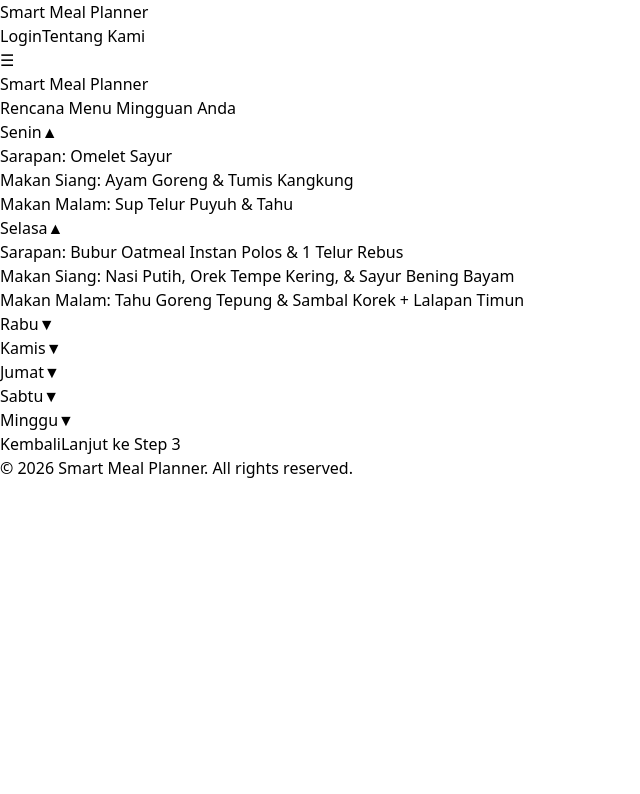
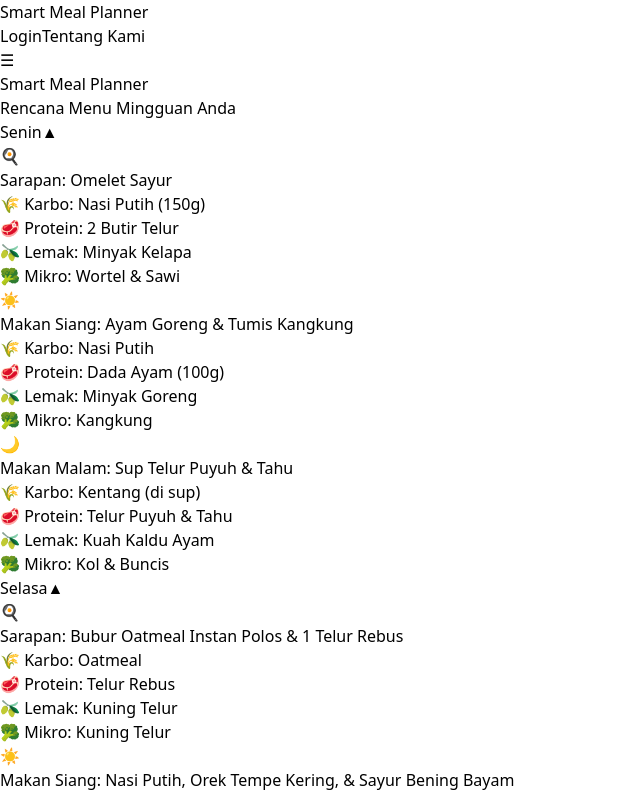
Before and after one commit to muflihfuadi-gif/smart_meal_planner_react, a React (Vite) app: page /step-2 in a window 1280 px wide. Shown: the top 794 px of the page, without its empty margins (0-640 px from the left). Built offline with nearby package versions, Linux system fonts and the light colour scheme.

Commit message:
edit dropdown step2

```diff
--- a/src/components/Step2DropDownMenu.jsx
+++ b/src/components/Step2DropDownMenu.jsx
@@ -1,9 +1,8 @@
-import React from "react";
-
 function DropDownMenu({ dayData, isOpen, onToggle }) {
   return (
     <div className="border-2 border-teal-500 rounded-lg overflow-hidden">
 
+      {/* Header / tombol toggle */}
       <button
         type="button"
         onClick={onToggle}
@@ -13,11 +12,27 @@ function DropDownMenu({ dayData, isOpen, onToggle }) {
         <span>{isOpen ? "▲" : "▼"}</span>
       </button>
 
+      {/* Konten meal — tampil jika isOpen */}
       {isOpen && (
-        <div className="p-4 bg-white border-t border-gray-100 space-y-3 animate-fadeIn">
+        <div className="p-4 bg-white border-t border-gray-100 space-y-4 animate-fadeIn">
           {dayData.meals?.map((meal, idx) => (
-            <div key={idx} className="text-sm">
-              <span className="font-semibold text-green-700">{meal.time}:</span> {meal.title}
+            <div key={idx} className="flex items-start gap-2 text-sm">
+              {/* Icon dari data menu (🍳 / ☀️ / 🌙) */}
+              <span className="text-base mt-0.5">{meal.icon}</span>
+              <div>
+                <span className="font-semibold text-green-700">{meal.time}:</span>{" "}
+                <span>{meal.title}</span>
+
+                {/* Detail nutrisi */}
+                {meal.nutrition && (
+                  <ul className="mt-1 ml-1 space-y-0.5 text-gray-500 text-xs">
+                    <li>🌾 <span className="font-medium">Karbo:</span> {meal.nutrition.karbo}</li>
+                    <li>🥩 <span className="font-medium">Protein:</span> {meal.nutrition.protein}</li>
+                    <li>🫒 <span className="font-medium">Lemak:</span> {meal.nutrition.lemak}</li>
+                    <li>🥦 <span className="font-medium">Mikro:</span> {meal.nutrition.mikro}</li>
+                  </ul>
+                )}
+              </div>
             </div>
           ))}
         </div>
```
